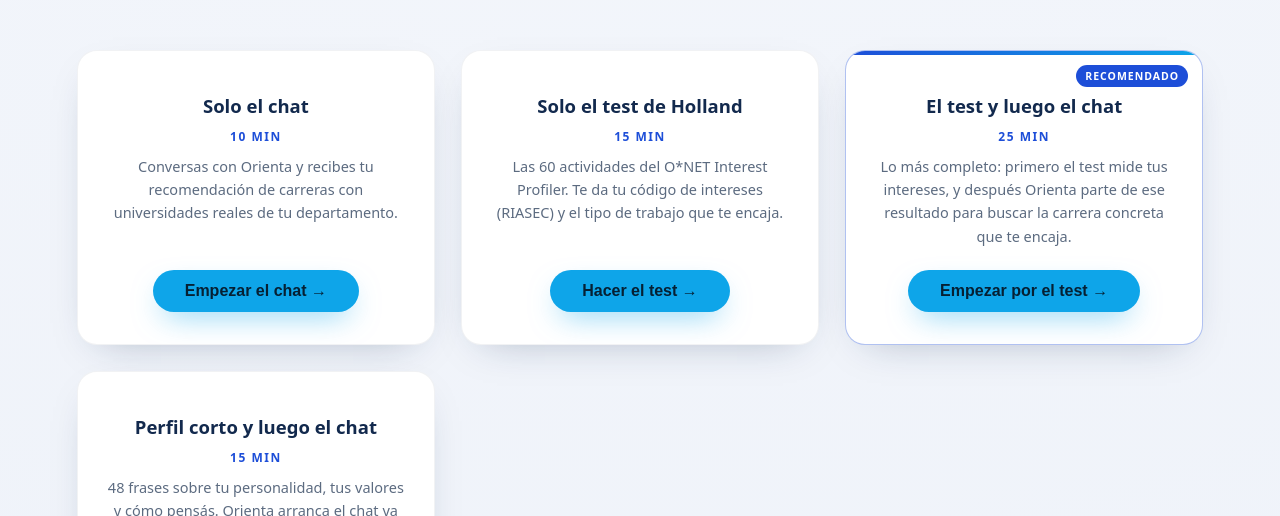
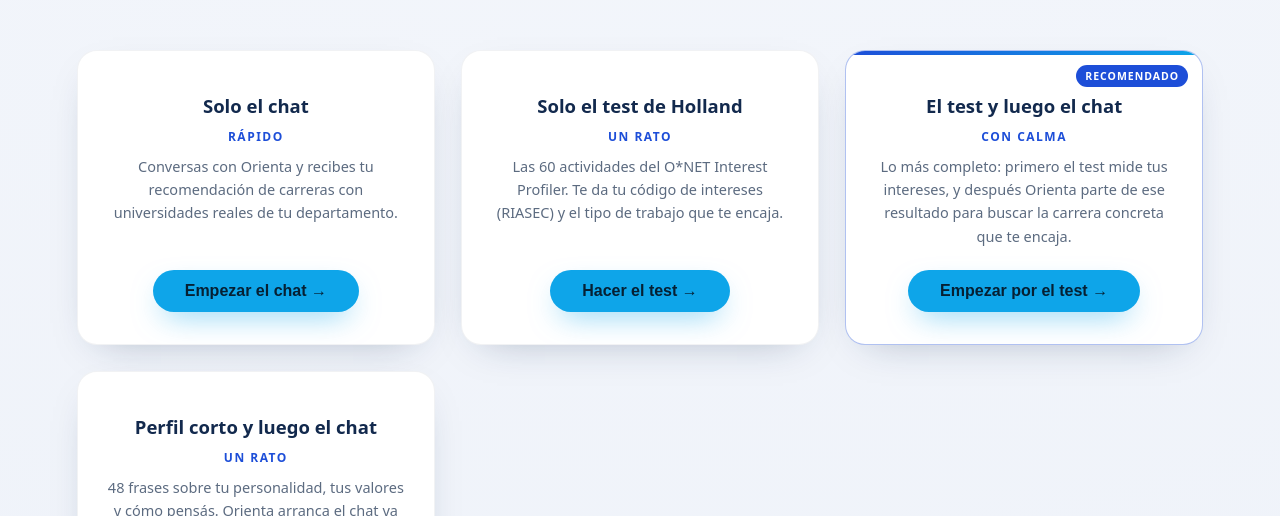
Before and after one commit to HugoUMG/AsistenteVocacional, a React (Vite) app in the folder frontend/: page / in a window 1280 px wide. Shown: the part 1308-1824 px from the top of the page. Built offline with nearby package versions, Linux system fonts and the light colour scheme; no server answers.

Commit message:
Duracion en palabras y podio completo en el historial

```diff
--- a/frontend/src/Historial.jsx
+++ b/frontend/src/Historial.jsx
@@ -19,12 +19,16 @@ function fecha(iso) {
 }
 
 function CardChat({ fila, onAbrir }) {
-  const top = fila.recomendacion?.[0]
+  // El podio, no solo el primero: la segunda y la tercera suelen ser las
+  // que el alumno estaba dudando, y sin ellas la tarjeta no dice casi nada.
+  const podio = (fila.recomendacion || []).slice(0, 3)
   return (
     <li className="psi-item hist-card" onClick={() => onAbrir(fila)}>
       <p className="psi-enunciado">Chat con Orienta · {fecha(fila.fecha)}</p>
       <p className="psi-texto">
-        {top ? `Tu carrera más afín fue ${top.carrera} (${top.afinidad}%).` : 'Sin recomendación guardada.'}
+        {podio.length
+          ? `Tus carreras más afines: ${podio.map((c, i) => `${i + 1}. ${c.carrera} (${c.afinidad}%)`).join(' · ')}`
+          : 'Sin recomendación guardada.'}
       </p>
     </li>
   )
--- a/frontend/src/Inicio.jsx
+++ b/frontend/src/Inicio.jsx
@@ -69,21 +69,21 @@ const PASOS = [
 const MODOS = [
   {
     titulo: 'Solo el chat',
-    minutos: '10 min',
+    duracion: 'Rápido',
     texto: 'Conversas con Orienta y recibes tu recomendación de carreras con universidades reales de tu departamento.',
     boton: 'Empezar el chat',
     ruta: '/mapa',
   },
   {
     titulo: 'Solo el test de Holland',
-    minutos: '15 min',
+    duracion: 'Un rato',
     texto: 'Las 60 actividades del O*NET Interest Profiler. Te da tu código de intereses (RIASEC) y el tipo de trabajo que te encaja.',
     boton: 'Hacer el test',
     ruta: '/holland',
   },
   {
     titulo: 'El test y luego el chat',
-    minutos: '25 min',
+    duracion: 'Con calma',
     texto: 'Lo más completo: primero el test mide tus intereses, y después Orienta parte de ese resultado para buscar la carrera concreta que te encaja.',
     boton: 'Empezar por el test',
     ruta: '/holland',
@@ -91,7 +91,7 @@ const MODOS = [
   },
   {
     titulo: 'Perfil corto y luego el chat',
-    minutos: '15 min',
+    duracion: 'Un rato',
     texto: '48 frases sobre tu personalidad, tus valores y cómo pensás. Orienta arranca el chat ya sabiendo eso, así que necesita menos preguntas.',
     boton: 'Empezar por el perfil',
     ruta: '/personalidad',
@@ -151,7 +151,7 @@ export default function Inicio() {
             >
               {m.destacado && <span className="modo-sello">Recomendado</span>}
               <h3>{m.titulo}</h3>
-              <span className="modo-minutos">{m.minutos}</span>
+              <span className="modo-minutos">{m.duracion}</span>
               <p>{m.texto}</p>
               <button className="hero-btn" onClick={() => navigate(m.ruta)}>
                 {m.boton} →
```
